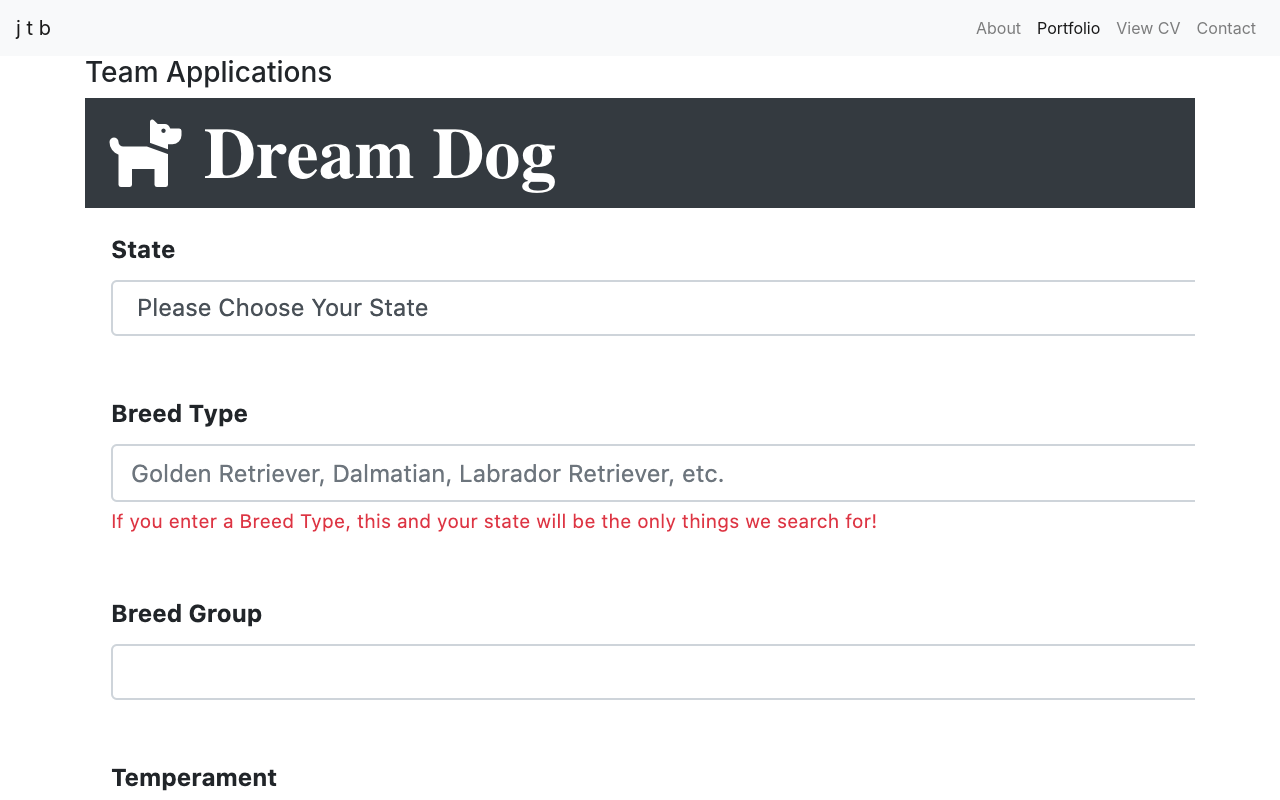
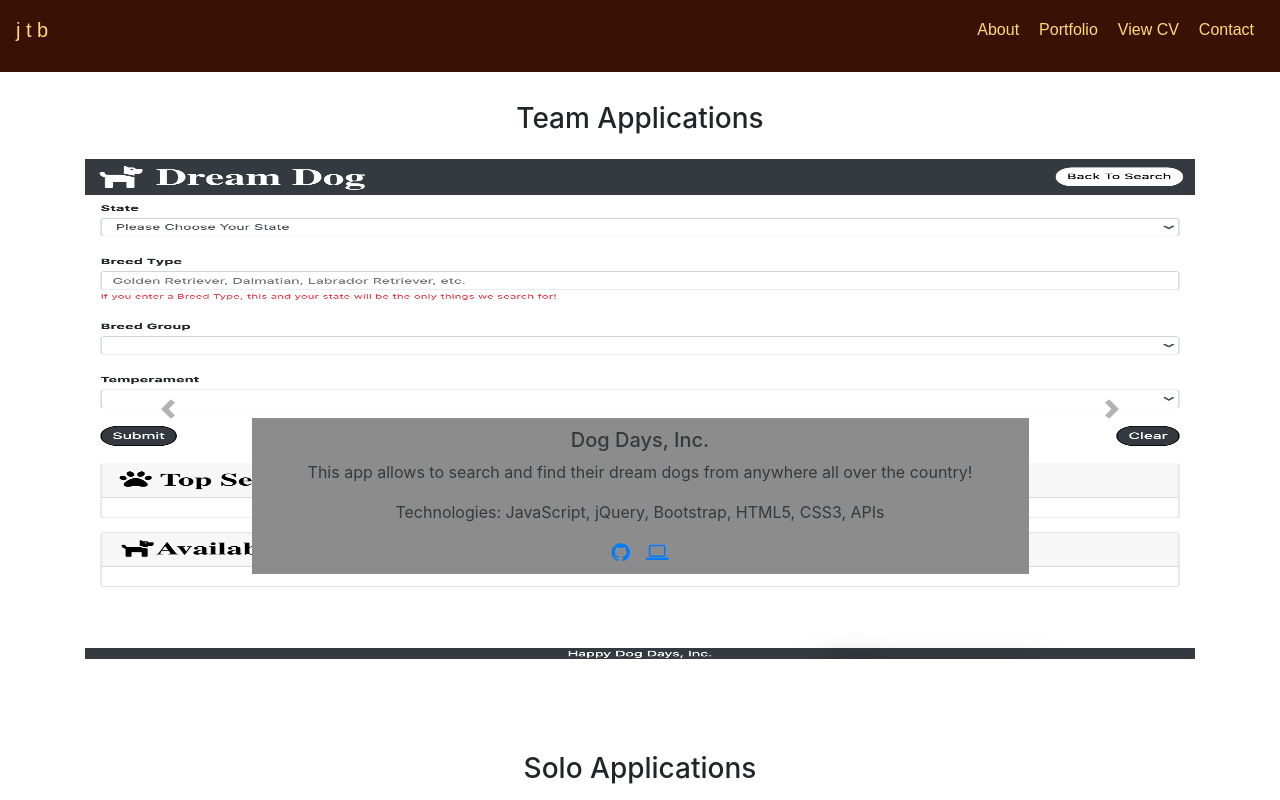
Before and after one commit to jtbataille/React-Portfolio, a React (Create React App) app: page /portfolio in a window 1280 px wide. Shown: the top 800 px of the page. Built offline with nearby package versions, Linux system fonts and the light colour scheme.

Commit message:
styling fixes to files

```diff
--- a/src/App.js
+++ b/src/App.js
@@ -1,7 +1,7 @@
 import './App.css';
 import { BrowserRouter as Router, Route, Switch } from 'react-router-dom';
 
-import NavBar from './components/NavBar';
+import NavBar from './components/NavBar/NavBar';
 // import Main from './components/Main';
 import Footer from './components/Footer/Footer';
 
--- a/src/components/Footer/style.css
+++ b/src/components/Footer/style.css
@@ -4,8 +4,8 @@ footer {
     bottom: 0;
     font-family: 'Yellowtail', cursive;
     font-size: 25px;
-    color: #F1F1F1 !important;
-    background-color: #424246 !important;
+    color: #fadc7a !important;
+    background-color: #3a1105 !important;
 }
 
 small {
--- a/src/components/NavBar.js
+++ b/src/components/NavBar/NavBar.js
@@ -1,12 +1,14 @@
 import React from 'react';
 import { Link, useLocation } from 'react-router-dom';
+
+import './style.css';
 
 function NavBar() {
 
     const location = useLocation();
 
     return (
-        <nav className="navbar navbar-expand-lg navbar-light bg-light">
+        <nav className="navbar navbar-expand-lg">
             <Link className="navbar-brand" to="/">j t b</Link>
             <button className="navbar-toggler" type="button" data-toggle="collapse" data-target="#navbarNav" aria-controls="navbarNav" aria-expanded="false" aria-label="Toggle navigation">
             <span className="navbar-toggler-icon"></span>
@@ -20,10 +22,10 @@ function NavBar() {
                         <Link className={location.pathname === "/portfolio" ? "nav-link active" : "nav-link"} to="/portfolio">Portfolio</Link>
                     </li>
                     <li className="nav-item">
-                        <Link className={location.pathname === "/viewCV" ? "nav-link active" : "nav-link"} to="https://drive.google.com/file/d/1JYsNFGGtNC_NqGv24FG_Y1mJtWWlFAj_/view?usp=sharing">View CV</Link>
+                        <Link className={location.pathname === "/viewCV" ? "nav-link active" : "nav-link"} to="https://drive.google.com/file/d/1JYsNFGGtNC_NqGv24FG_Y1mJtWWlFAj_/view?usp=sharing" target="_blank" rel="noopener noreferrer">View CV</Link>
                     </li>
                     <li className="nav-item">
-                        <Link className={location.pathname === "/contact" ? "nav-link active" : "nav-link"} to="contact.html">Contact</Link>
+                        <Link className={location.pathname === "/contact" ? "nav-link active" : "nav-link"} to="/contact">Contact</Link>
                     </li>
                 </ul>
             </div>
--- /dev/null
+++ b/src/components/NavBar/style.css
@@ -0,0 +1,23 @@
+.navbar {
+    background-color: #3a1105 !important;
+    padding-bottom: 20px !important;
+}
+
+nav a {
+    color: #fadc7a !important;
+}
+
+.nav-item {
+    border: 2px solid transparent !important;
+}
+
+.nav-item:hover {
+    text-decoration: none !important;
+    border-bottom: 2px solid #fadc7a !important;
+    transition: 0.5s ease !important;
+    transform: scale(1.1) !important;
+}
+
+nav {
+    font-family: 'Orbitron', sans-serif;
+}
--- a/src/pages/Contact.js
+++ b/src/pages/Contact.js
@@ -1,4 +1,6 @@
 import React from 'react';
+
+import '../styling/contact.css';
 
 const Contact = () => (
     <>
@@ -28,7 +30,7 @@ const Contact = () => (
                 <textarea className="form-control" id="exampleFormControlTextarea1" rows="3" placeholder="Please write me a message!"></textarea>
             </div>
             <div className="text-center">
-                <button type="submit" className="btn btn-outline-secondary">Submit</button>
+                <button type="submit" className="btn btn-outline-secondary mr-4">Submit</button>
                 <input className="btn btn-outline-secondary" type="reset" value="Reset" />
             </div>
         </form>
--- a/src/pages/Home.js
+++ b/src/pages/Home.js
@@ -1,7 +1,7 @@
 import React from 'react';
 
 import Me from '../imgs/me.jpg';
-// import jtbLogo from '../animations/jtbLogo.gif';
+import jtbLogo from '../animations/jtbLogo.gif';
 
 const Home = () => (
     <>
@@ -16,7 +16,7 @@ const Home = () => (
                 <h1 className="display-4 pb-3">A bit about me . . .</h1>
                 <div className="row">
                     <div className="col-md-4">
-                        <img src={require('../animations/jtbLogo.gif')} alt="GIF of logo" width="95%" height="85%" />
+                        <img src={jtbLogo} alt="GIF of logo" width="95%" height="85%" />
                     </div>
 
                     <div className="col-md-8">
--- a/src/pages/Portfolio.js
+++ b/src/pages/Portfolio.js
@@ -1,4 +1,6 @@
 import React from 'react';
+
+import '../styling/portfolio.css';
 
 import DogDays from '../imgs/DogDays.png';
 import palateProwler from '../imgs/palateProwler.png';
--- /dev/null
+++ b/src/styling/contact.css
@@ -0,0 +1,13 @@
+h5 {
+    color: #212121 !important;
+    font-size: x-large;
+}
+
+form {
+    background-color: #BBB6B6 !important;
+    padding: 10px;
+    border: 1px solid black;
+    margin-bottom: 15px;
+    margin-left: 5px;
+    margin-right: 5px;
+}
--- /dev/null
+++ b/src/styling/portfolio.css
@@ -0,0 +1,41 @@
+body {
+    background-color: #D4D9DD;
+}
+
+.myCarousel {
+    height: 650px;
+    width: 800px;
+    object-fit: scale-down;
+}
+
+h3 {
+    text-align: center;
+    padding-top: 30px;
+    padding-bottom: 15px;
+}
+
+.carousel-item {
+    height: 500px;
+    width: 100%;
+    object-fit: scale-down;
+}
+
+.carousel-inner img {
+    width: 100%;
+    height: 100%;
+}
+
+.layer {
+    background-color: rgba(140, 140, 140, 1);
+    margin-bottom: 45px;
+    padding-top: 10px;
+    padding-bottom: 10px;
+}
+
+.carousel-control-prev-icon,
+.carousel-control-next-icon {
+    filter: invert(60%);
+    height: 40px;
+    width: 40px;
+    border-radius: 50%;
+}
```
Also changed, not shown: src/components/Footer/Footer.js (+4 -4 lines).
